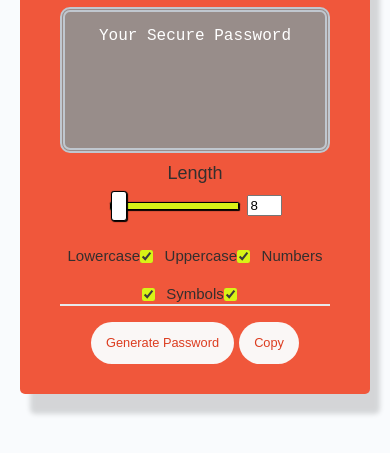
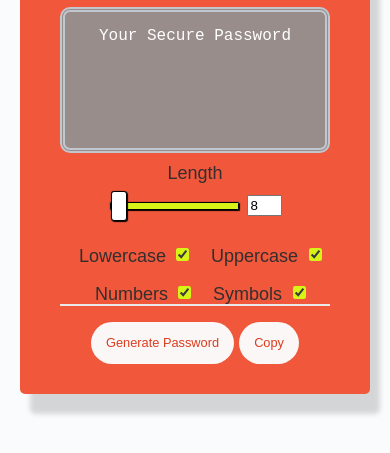
Before and after one commit to mlcundayag/password-generator, a plain HTML site: page index.html in a window 390 px wide. Shown: the part 309-762 px from the top of the page. Drawn offline with Linux system fonts and the light colour scheme.

Commit message:
test for mobile 2

```diff
--- a/assets/style.css
+++ b/assets/style.css
@@ -270,11 +270,7 @@ input[type=checkbox]{
 
   #criteria label:nth-child(n+3), #criteria input:nth-child(n+3) {
     margin-top: 20px;
-    padding: 1.2%;
-    font-size: 15px;
-  }
-
-  input[type=checkbox] {
-    transform: translate(0, 2px);
+    padding: 5%;
+    text-align: justify;
   }
 }
```
